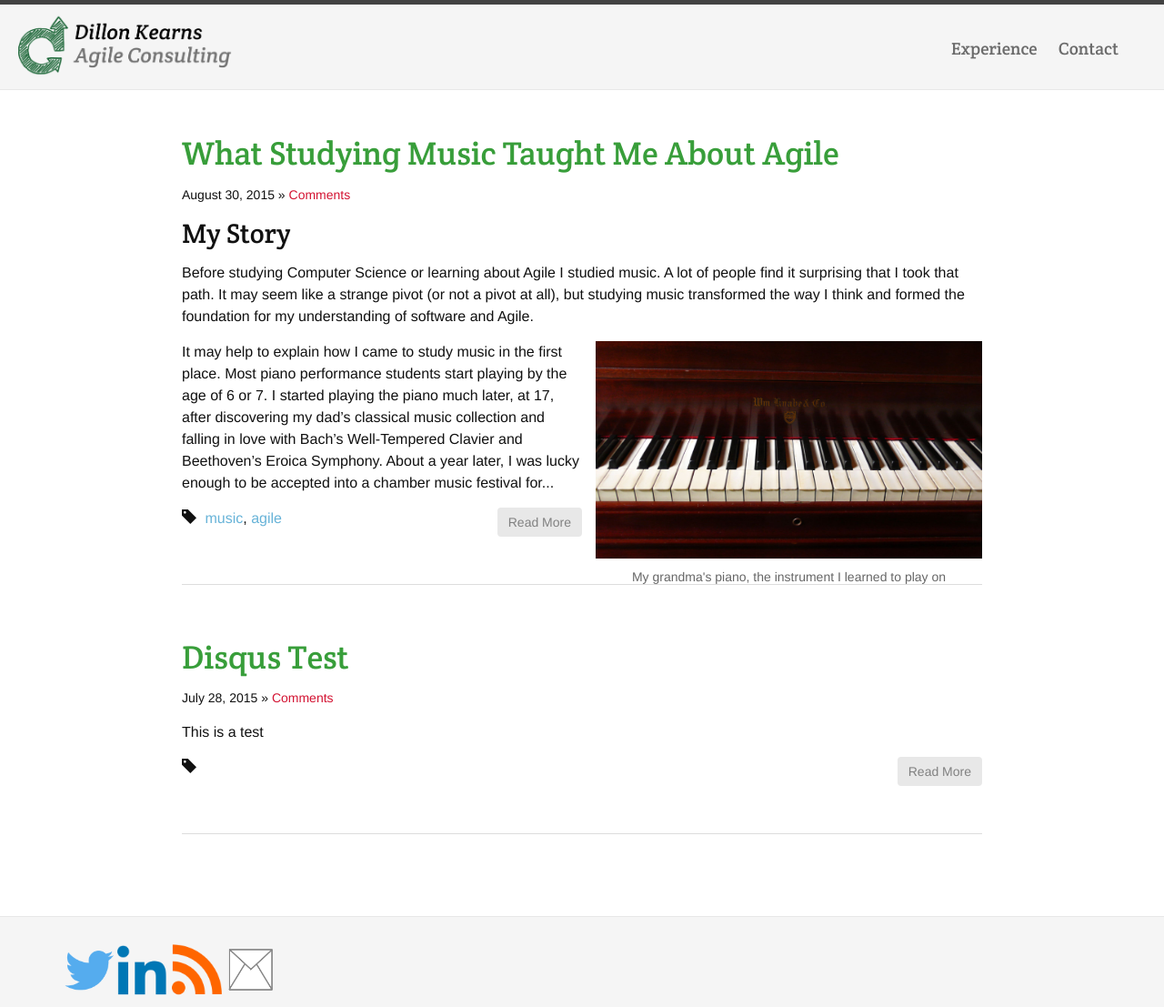
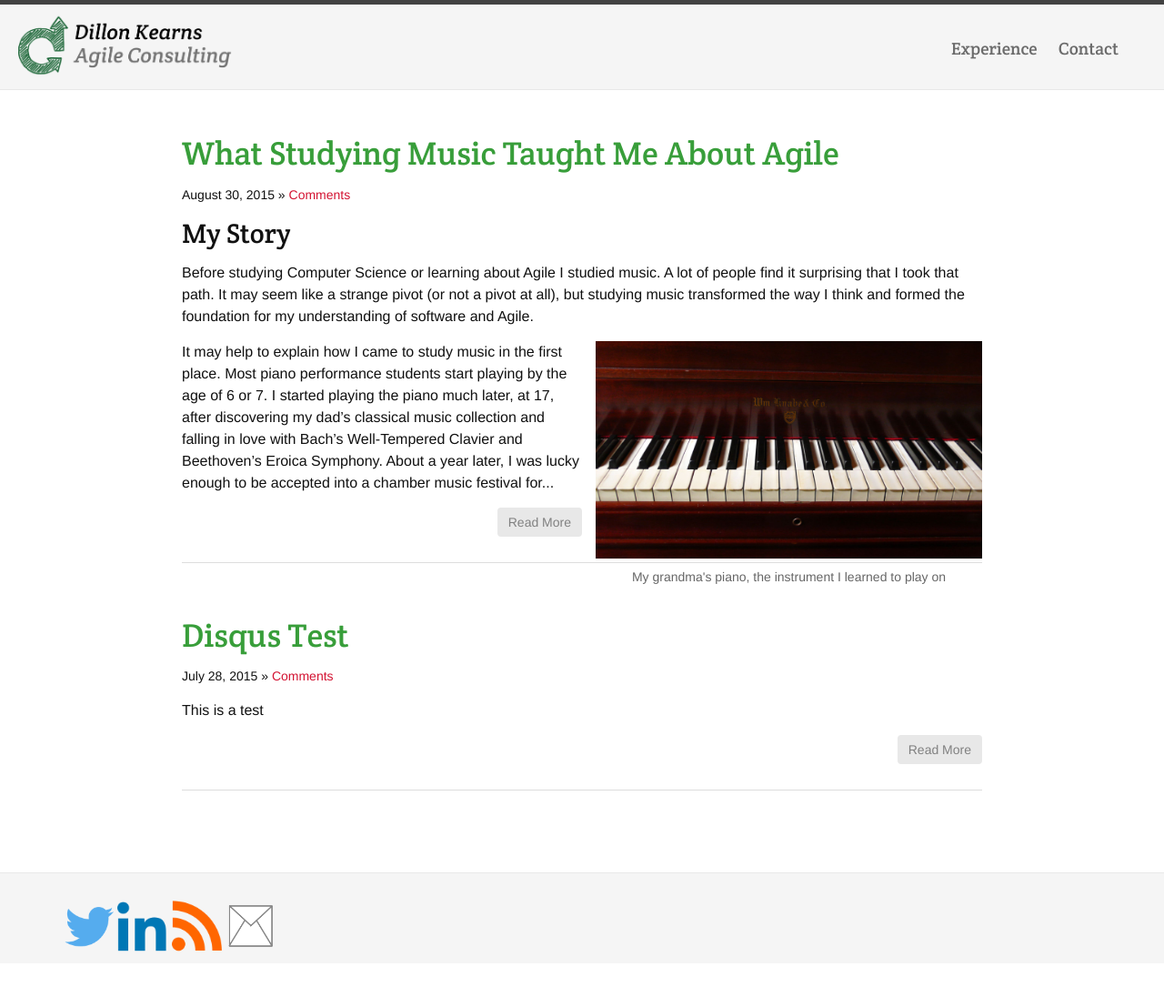
Before and after one commit to dillonkearns/dillonkearns.github.io, a Jekyll site: the page built from articles.html, in a window 1280 px wide. Shown: the whole page at 91% size. Built offline with Jekyll 4.4.1, drawn with Linux system fonts in a browser that asks for light colours; nearby versions of some CDN libraries; comment, search, counter and statistics services are not loaded; after the commit the page ends 1059 px from its top, so only the background shows below that.

Commit message:
Remove tags for now.

```diff
--- a/articles.html
+++ b/articles.html
@@ -23,13 +23,7 @@ permalink: /articles/
     <p>{{ post.content  | truncatewords: 150 }}</p>
 
     <footer>
-      <span class="glyphicon glyphicon-tag"></span>
-      <ul class="tags">
-        {% for tag in post.tags %}
-          <li><a href="something">{{ tag }}</a></li>
-        {% endfor %}
-      </ul>
-      <a class="btn btn-default" role="button" href="{{ BASE_PATH }}{{ post.url }}">Read More<a/>
+        <a class="btn btn-default" role="button" href="{{ BASE_PATH }}{{ post.url }}">Read More<a/>
     </footer>
   </article>
 
```
